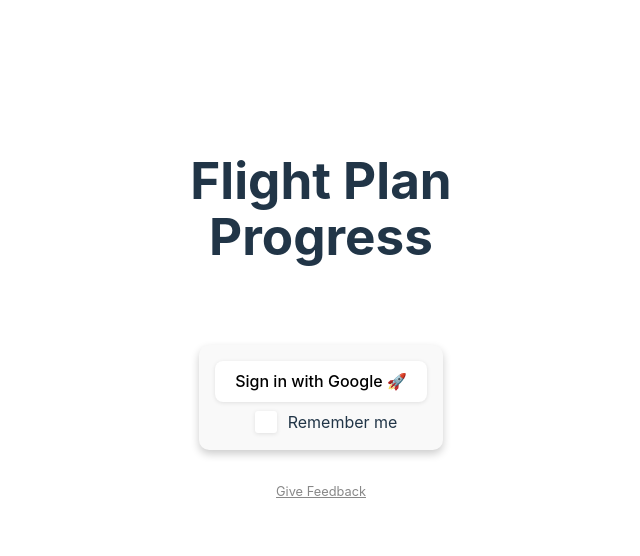
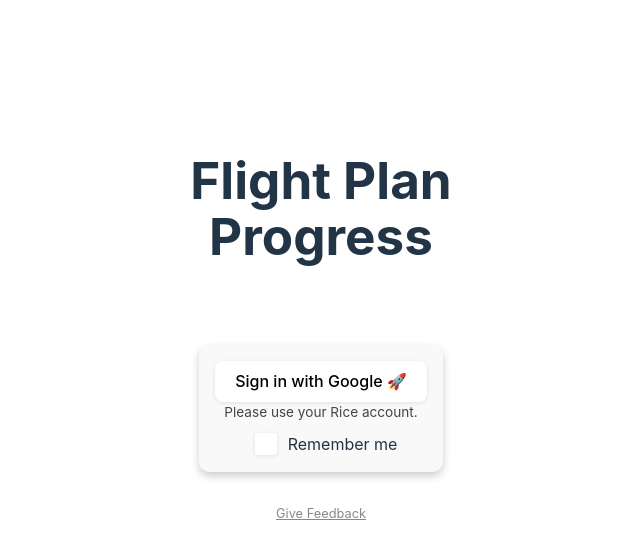
Before and after one commit to rkuhlf/soar-progress, a React (Vite) app: page / in a window 1280 px wide. Shown: the top 556 px of the page, without its empty margins (319-959 px from the left). Built offline with nearby package versions, Linux system fonts and the light colour scheme.

Commit message:
Add use rice account message

```diff
--- a/src/App.css
+++ b/src/App.css
@@ -77,9 +77,19 @@
   box-shadow: 0px 4px 8px rgba(0, 0, 0, 0.2);
   padding: 1em;
 
+  max-width: 15em;
+
   display: flex;
   flex-direction: column;
   gap: 0.5em;
+}
+
+.description {
+  font-size: 0.85em;
+  line-height: 1;
+  color: #444;
+  margin-top: -4px;
+  margin-bottom: 5px;
 }
 
 button {
--- a/src/components/LoginPage.tsx
+++ b/src/components/LoginPage.tsx
@@ -24,6 +24,7 @@ export default function LoginPage() {
                 <div>
                     <button className="login-button" onClick={() => popOutGoogleLogin()}>Sign in with Google 🚀 </button>
                 </div>
+                <div className="description">Please use your Rice account.</div>
                 <label className="remember-me">
                     <Checkbox checked={shouldRememberLogin} onChange={handleCheckboxChange}/>
                     Remember me
```
Also changed, not shown: 1 other file (tests, documents, lock files or other folders).
